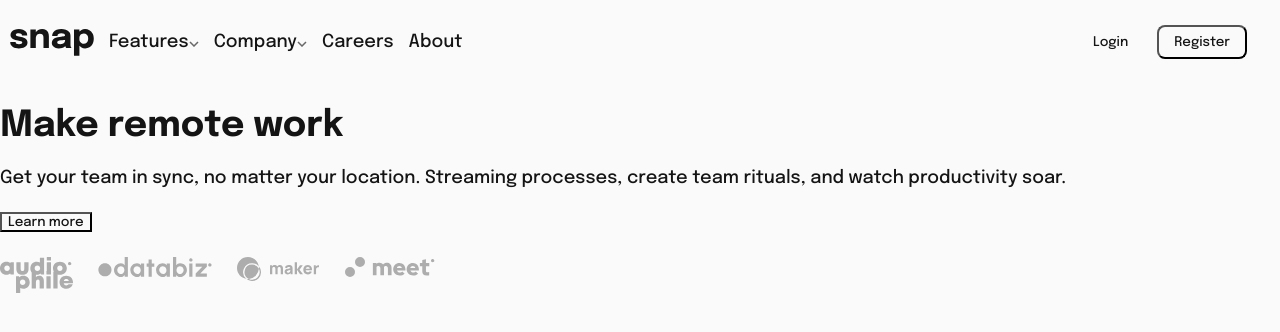
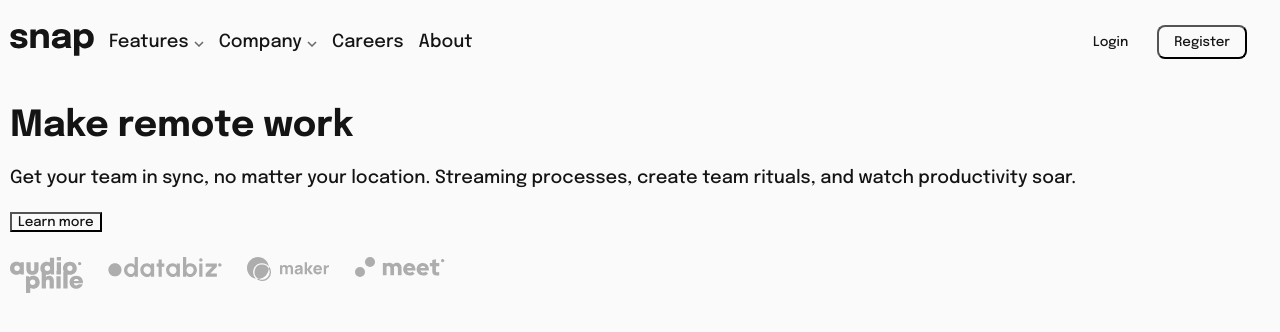
Before and after one commit to BnayaKahalani/intro-section-with-dropdown-navigation, a React (Vite) app: page / in a window 1280 px wide. Shown: the top 332 px of the page. Built offline with nearby package versions, Linux system fonts and the light colour scheme.

Commit message:
set body margin

```diff
--- a/src/styles/components/header.scss
+++ b/src/styles/components/header.scss
@@ -2,7 +2,7 @@ header {
   display: flex;
   justify-content: space-between;
   align-items: center;
-  padding: 10px;
+  padding: 10px 0;
 
   @media (min-width: 770px) {
     justify-content: start;
--- a/src/styles/components/navbar.scss
+++ b/src/styles/components/navbar.scss
@@ -20,10 +20,6 @@ nav {
     overflow-y: auto;
     transition: right 0.3s ease-in-out;
     padding-top: 20%;
-
-    :hover {
-      cursor: pointer;
-    }
 
     ul {
       display: flex;
@@ -55,6 +51,10 @@ nav {
           flex-direction: column;
           margin-top: 20px;
           padding: 15px;
+        }
+
+        img {
+          margin-left: 5px;
         }
       }
     }
--- a/src/styles/setup/_base.scss
+++ b/src/styles/setup/_base.scss
@@ -23,8 +23,6 @@ li {
 }
 
 // BASE STYLES
-
-
 body {
   min-height: 100vh;
   font-weight: 400;
@@ -32,6 +30,7 @@ body {
   font-size: 18px;
   max-width: 1600px;
   margin: auto;
+  padding: 0 10px
 }
 
 main {
@@ -77,12 +76,14 @@ main {
   img {
     width: 100%;
   }
+
 }
 
 a {
   color: $almost-black;
   text-decoration: none;
 }
+
 
 .overlay {
   position: fixed;
@@ -93,3 +94,9 @@ a {
   z-index: 0;
   background-color: rgba(0, 0, 0, 0.5);
 }
+
+button {
+  &:hover {
+    cursor: pointer;
+  }
+}
```
